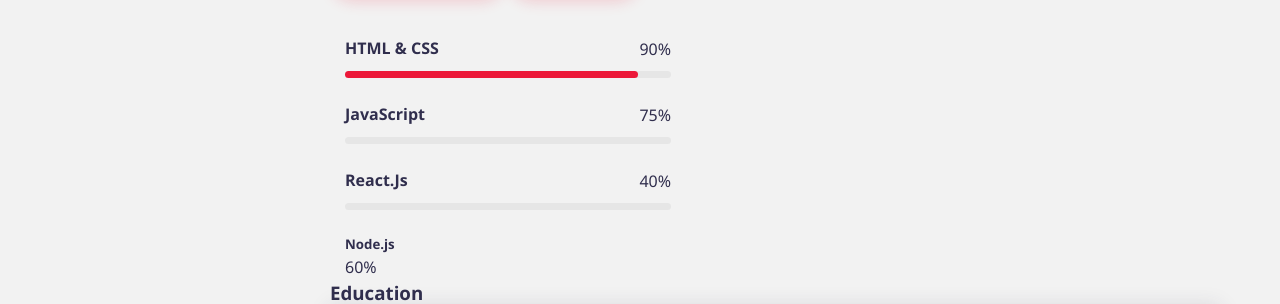
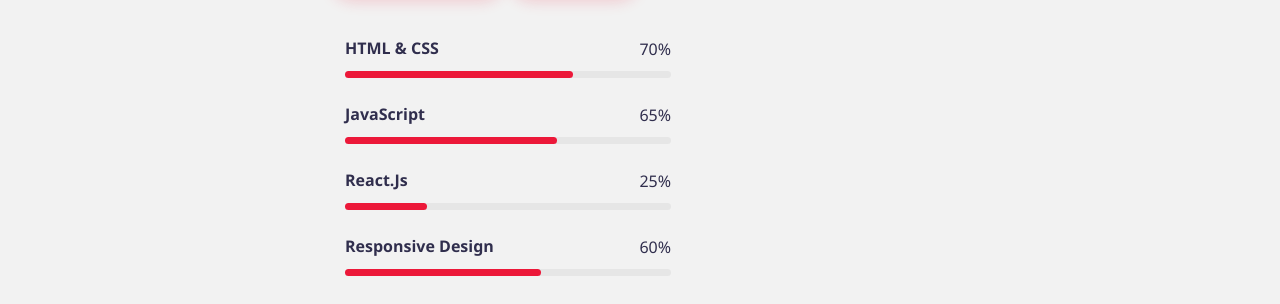
Before and after one commit to mazen3499/portfolio, a plain HTML site: page index.html in a window 1280 px wide. Shown: the part 1426-1730 px from the top of the page. Drawn offline with nearby package versions, Linux system fonts and the light colour scheme.

Commit message:
Update index.html

```diff
--- a/index.html
+++ b/index.html
@@ -135,35 +135,33 @@
                            <div class="skill-item padd-15">
                               <div class="skill-head">
                                  <h5>HTML & CSS</h5>
-                           <div class="skill-percent">90%</div>
+                                 <div class="skill-percent">70%</div>
                               </div>
                               <div class="progress">
-                         <div class="progress-in progress-in-90"></div>
+                                 <div class="progress-in progress-in-70"></div>
                               </div>
                            </div>
                            <div class="skill-item padd-15">
                               <div class="skill-head">
                                  <h5>JavaScript</h5>
-                     <div class="skill-percent">75%</div>
+                                 <div class="skill-percent">65%</div>
                               </div>
                               <div class="progress">
-                     <div class="progress-in progress-in-75"></div>
+                                 <div class="progress-in progress-in-65"></div>
                               </div>
                            </div>
                            <div class="skill-item padd-15">
                               <div class="skill-head">
                                  <h5>React.js</h5>
-                        <div class="skill-percent">40%</div>
+                                 <div class="skill-percent">25%</div>
                               </div>
                               <div class="progress">
-                           <div class="progress-in progress-in-40"></div>
-                           </div>
-                           </div>
+                                 <div class="progress-in progress-in-25"></div>
                               </div>
                            </div>
                            <div class="skill-item padd-15">
                               <div class="skill-head">
-                        <h5>Node.js</h5>
+                                 <h5>Responsive Design</h5>
                                  <div class="skill-percent">60%</div>
                               </div>
                               <div class="progress">
```
Lines whose indentation alone changed are shown as unchanged.
